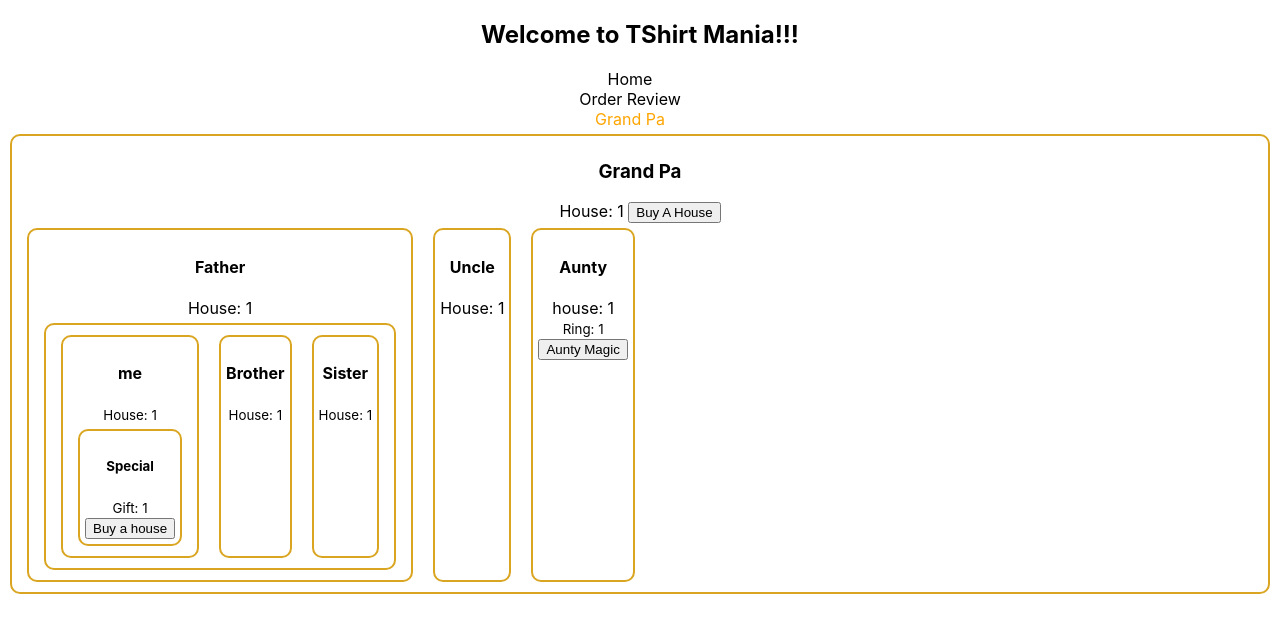
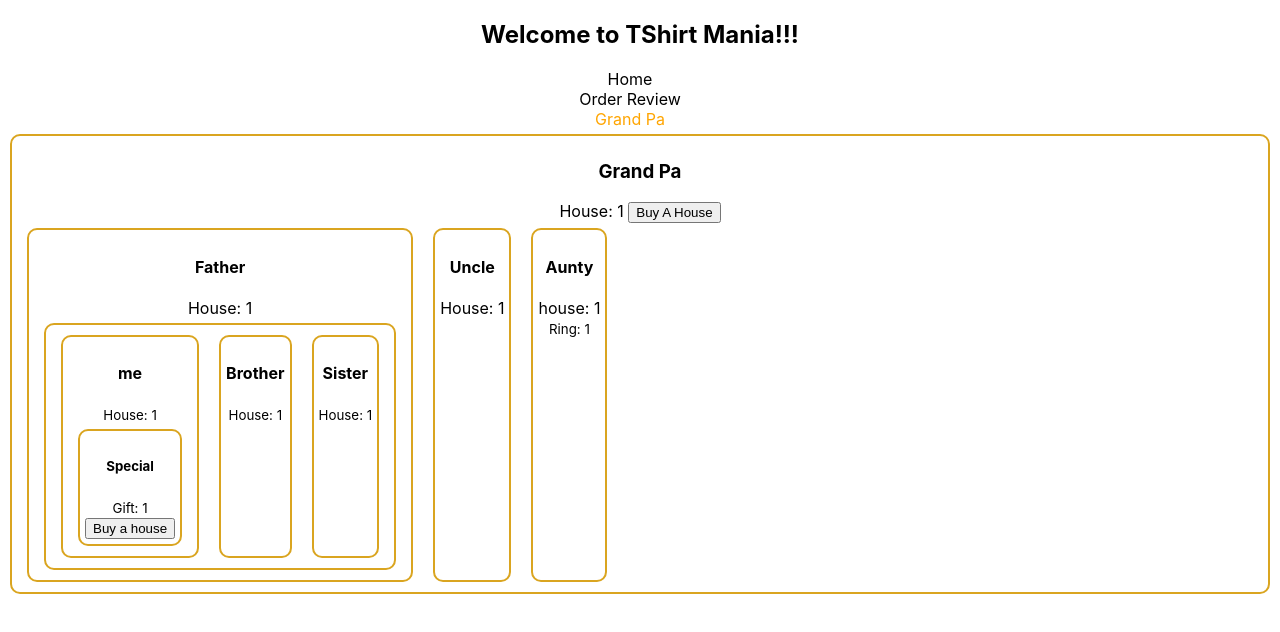
Before and after one commit to Rasujon3/tshirt-mania, a React (Create React App) app: page /grandpa in a window 1280 px wide. Shown: the top 632 px of the page. Built offline with nearby package versions, Linux system fonts and the light colour scheme.

Commit message:
54-9 Deploy react router project and fix router reload issue

```diff
--- a/src/components/Aunty/Aunty.js
+++ b/src/components/Aunty/Aunty.js
@@ -14,7 +14,7 @@
       <p>
         <small>Ring: {house}</small>
       </p>
-      <button onClick={handleHouseIncrease}>Aunty Magic</button>
+      {house > 4 && <button onClick={handleHouseIncrease}>Aunty Magic</button>}
     </div>
   );
 };
```
Also changed, not shown: 1 other file (tests, documents, lock files or other folders).
